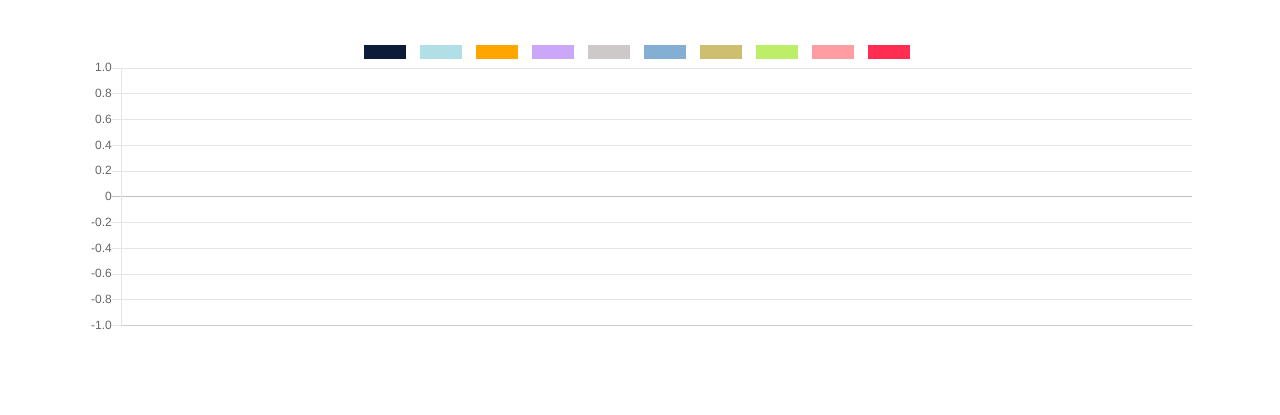
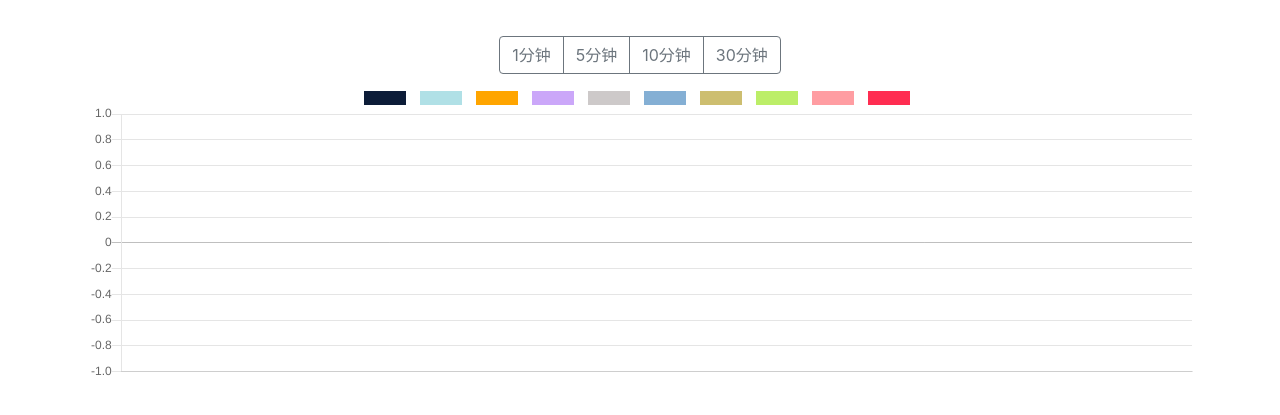
Before and after one commit to yunyingtu/DataForVin, a Flask app: template app/templates/graph.html in a window 1280 px wide. Shown: the part 56-471 px from the top of the page. Run offline with Flask 2, Linux system fonts and the light colour scheme; the template is opened without the code that fills it, so the values that code supplies are empty; some libraries are stand-ins or nearby versions.

Commit message:
Add functionality to slice the graphs by time interval

```diff
--- a/app/routes.py
+++ b/app/routes.py
@@ -3,6 +3,7 @@
 
 from flask import render_template
 from flask import send_file
+from flask import request
 from app import app
 from app import fetch
 from datetime import datetime
@@ -14,6 +15,7 @@ import numpy as np
 import plotly.graph_objs as go
 
 NUM_MAX_POINTS = 90
+DEFAULT_INTERVAL = 5
 CAMPAIGN_NAME = {'data':'宣誓人', 'peace':'和平精英'}
 
 @app.route('/test')
@@ -76,17 +78,27 @@ def downloadRawData(campaign, filename):
 
 @app.route('/graph')
 def graph():
-	currentDate = datetime.now().strftime('%m-%d').strip('\"')
-	filepath = f'{app.instance_path}/data/{currentDate}.csv'
-	title = '超新星宣誓代表+护旗手实时数据图表 ' + currentDate
-	return showDataInGraph(filepath, title, 5, 'graph.html')
+    currentDate = datetime.now().strftime('%m-%d').strip('\"')
+    filepath = f'{app.instance_path}/data/{currentDate}.csv'
+    title = '超新星宣誓代表+护旗手实时数据图表 ' + currentDate
+
+    intervalParam = request.args.get('interval')
+    interval = DEFAULT_INTERVAL
+    if intervalParam is not None:
+        interval = int(intervalParam)
+    return showDataInGraph(filepath, title, interval, 'graph.html')
 
 @app.route('/peaceGraph')
 def peaceGraph():
-	currentDate = datetime.now().strftime('%m-%d').strip('\"')
-	filepath = f'{app.instance_path}/peace/{currentDate}.csv'
-	title = '超新星和平精英实时数据图表 ' + currentDate
-	return showDataInGraph(filepath, title, 1, 'peaceGraph.html')
+    currentDate = datetime.now().strftime('%m-%d').strip('\"')
+    filepath = f'{app.instance_path}/peace/{currentDate}.csv'
+    title = '超新星和平精英实时数据图表 ' + currentDate
+
+    intervalParam = request.args.get('interval')
+    interval = DEFAULT_INTERVAL
+    if intervalParam is not None:
+        interval = int(intervalParam)
+    return showDataInGraph(filepath, title, interval, 'peaceGraph.html')
 
 def showDataInGraph(filepath, title, interval, graphFile):
 	with open(filepath, 'r') as f:
--- a/app/templates/graph.html
+++ b/app/templates/graph.html
@@ -11,6 +11,7 @@
 
 {% include 'nav.html' %}
 
+<!-- Title of the page -->
 <div class='container pb-2'>
   <div class='row'>
     <div class="col-12">
@@ -19,12 +20,16 @@
   </div>
 </div>
 
+<!-- Segment Selector -->
+{% include 'segment.html' %}
+
 <!-- bar chart canvas element -->
 <div class='container'>
   <div class='row' style='height:40vh;'>
     <div class="col-12"><canvas id="myChart" class="chart"></canvas></div>
   </div>
 </div>
+
 
 <script>
 Chart.defaults.global.responsive = false;
--- a/app/templates/peaceGraph.html
+++ b/app/templates/peaceGraph.html
@@ -18,6 +18,9 @@
     </div>
   </div>
 </div>
+
+<!-- Segment Selector -->
+{% include 'segment.html' %}
 
 <!-- bar chart canvas element -->
 <div class='container'>
--- /dev/null
+++ b/app/templates/segment.html
@@ -0,0 +1,20 @@
+<div class='container pb-2'>
+  <div class='row'>
+      <div class="col-12 text-center">
+        <div class="btn-group blocks" role="group" aria-label="Basic example">
+          <button type="button" class="btn btn-outline-secondary" onclick="refreshChartWithInterval(1)">1分钟</button>
+          <button type="button" class="btn btn-outline-secondary" onclick="refreshChartWithInterval(5)">5分钟</button>
+          <button type="button" class="btn btn-outline-secondary" onclick="refreshChartWithInterval(10)">10分钟</button>
+          <button type="button" class="btn btn-outline-secondary" onclick="refreshChartWithInterval(30)">30分钟</button>
+        </div>
+    </div>
+  </div>
+</div>
+
+<script>
+
+function refreshChartWithInterval(interval) {
+  window.location = window.location.href.split('?')[0] + '?interval=' + interval
+}
+
+</script>
```
